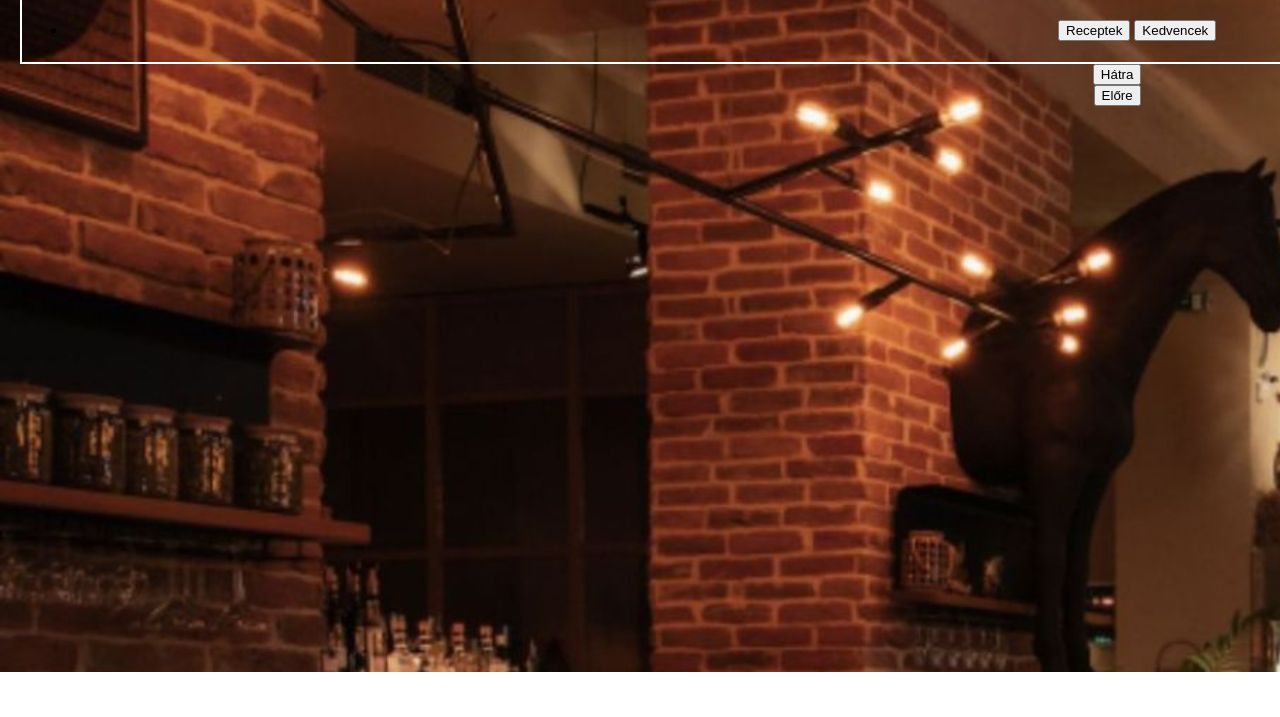
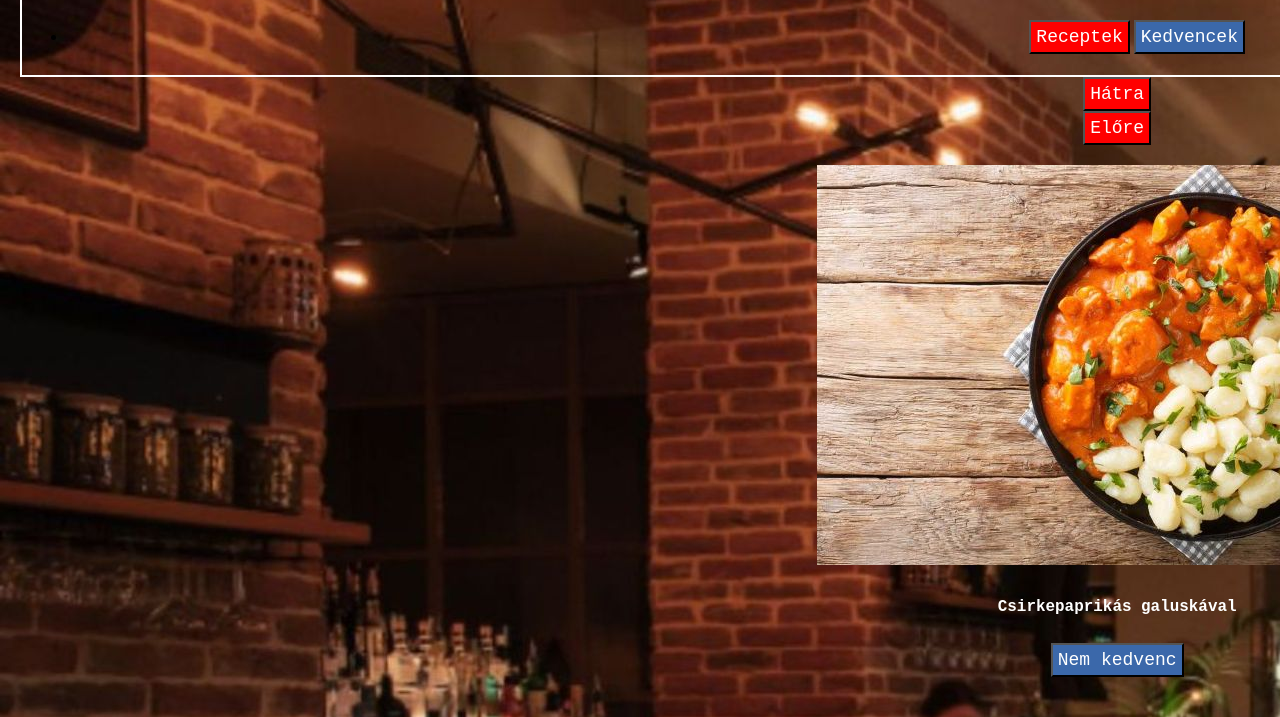
Before and after one commit to Bence1102/ReceptGyakorlas, a plain HTML site: page index.html in a window 1280 px wide. Shown: the part 128-845 px from the top of the page. Before the commit the page ends 800 px from the top, so only its background shows below. Drawn offline with Linux system fonts and the light colour scheme.

Commit message:
1 kép megjelenitése

```diff
--- a/Recept.js
+++ b/Recept.js
@@ -1,3 +1,4 @@
 export default class Recept{
-    szuloElem;
+    #szuloElem;
+
 }
--- a/ReceptElonezet.js
+++ b/ReceptElonezet.js
@@ -5,5 +5,27 @@ export default class ReceptElonezet {
     #kep;
     #kedvenc;
     constructor(obj) {
+        this.#obj = obj
+        this.#szuloElem = document.querySelector(".jatekter");
+        this.#nev = obj.nev;
+        this.#kep = obj.kep;
+        this.#kedvenc = obj.kedvenc ? "Kedvenc" : "Nem kedvenc";
+        this.megjelenit();
+        //this.kedvencgomb();
+    }
+
+    megjelenit() {
+        const receptLista = document.createElement('div');
+        receptLista.innerHTML = `
+                <div class="receptkartya">
+                        <img src="${this.#kep}" alt="${this.#nev}">
+                    <div class= "receptbox">
+                        <h5 class="receptnev">${this.#nev}</h5>
+                        <button class="kedvenc">${this.#kedvenc}</button>
+                    </div>
+                </div>
+        `;
+        this.#szuloElem.appendChild(receptLista);
+
     }
 }
--- a/main.js
+++ b/main.js
@@ -1,2 +1,5 @@
 import { receptLista } from "./receptek.js";
 import ReceptElonezet from "./ReceptElonezet.js";
+
+
+new ReceptElonezet(receptLista[0]);
--- a/style.css
+++ b/style.css
@@ -28,3 +28,55 @@ nav{
     padding: 5px;
 
 }
+
+.hatra{
+    background-color: red;
+    color: white;
+    font-family: 'Courier New', Courier, monospace;
+    padding: 5px;
+    margin: 0;
+    font-size: large;
+}
+
+
+.elore{
+    background-color: red;
+    color: white;
+    font-family: 'Courier New', Courier, monospace;
+    padding: 5px;
+    margin: 0;
+    font-size: large;
+}
+
+.leiras{
+    background-color: red;
+    color: white;
+    font-family: 'Courier New', Courier, monospace;
+    padding: 5px;
+    margin: 0;
+    font-size: large;
+}
+
+.kedvenc{
+    background-color: rgb(59, 104, 170);
+    color: white;
+    font-family: 'Courier New', Courier, monospace ;
+    padding: 5px;
+    margin: 0;
+    font-size: large;
+}
+
+.jatekter{
+    display: flex;
+    flex-wrap: wrap;
+    justify-content: center;
+    gap: 20px;
+}
+
+.receptkartya{
+    padding: 20px;
+    width: 100%;
+    color: white;
+    font-family: 'Courier New', Courier, monospace;
+    font-size: larger;
+}
```
